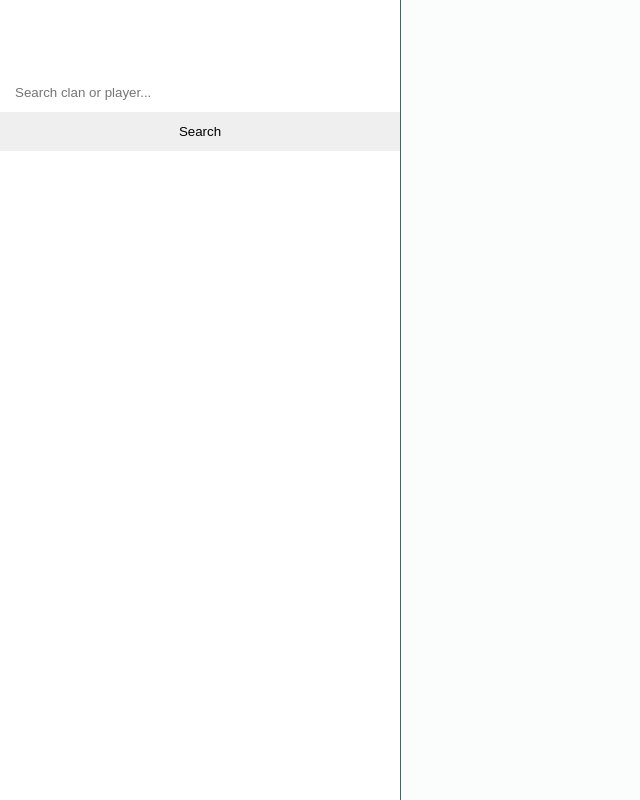
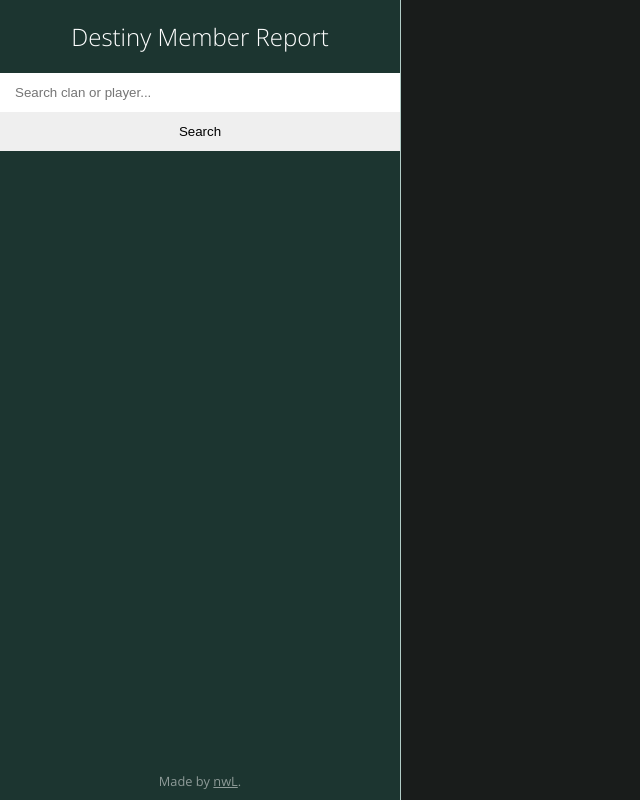
Before and after one commit to nwLSteam/member.report, a React (Create React App) app: page / in a window 1280 px wide. Shown: the whole page, without its empty margins (0-640 px from the left). Built offline with nearby package versions, Linux system fonts and the light colour scheme.

Commit message:
Made dark stylesheet default

```diff
--- a/src/colors/theme.css
+++ b/src/colors/theme.css
@@ -1,5 +1,5 @@
 @import url(tokens.css);
 @import url(colors.module.css);
 @import url(typography.module.css);
-@import url(theme.light.css) (prefers-color-scheme: light);
-@import url(theme.dark.css) (prefers-color-scheme: dark);
+/* @import url(theme.light.css) (prefers-color-scheme: light); */
+@import url(theme.dark.css);
```
